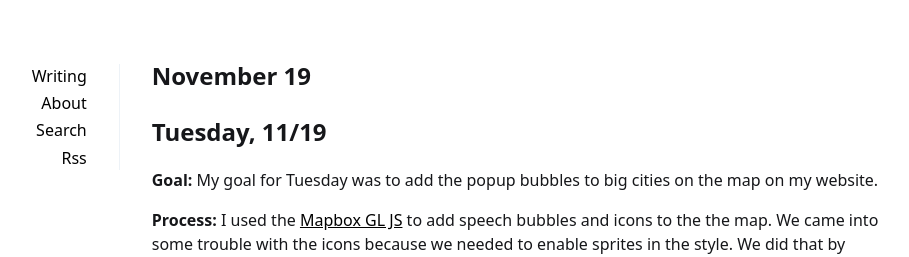
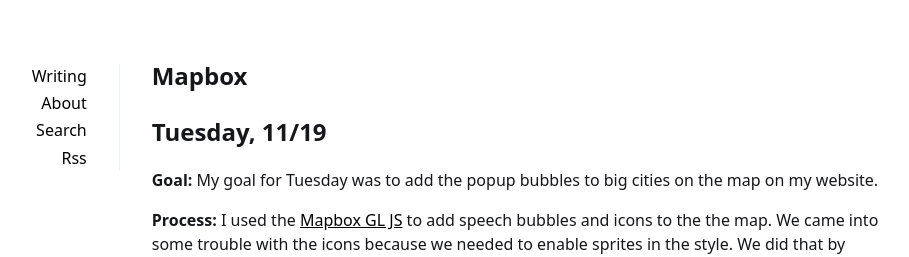
Before and after one commit to xiomaraquinonez/xiomaraquinonez.github.io, a Jekyll site: the page built from _posts/2019-11-19-November19.md, in a window 1280 px wide. Shown: the top 257 px of the page, without its empty margins (201-1110 px from the left). Built offline with Jekyll 4.4.1, drawn with Linux system fonts in a browser that asks for light colours.

Commit message:
Update and rename 2019-11-19-Mapbox.md to 2019-11-19-November19.md

```diff
--- a/_posts/2019-11-19-Mapbox.md
+++ b/_posts/2019-11-19-November19.md
@@ -1,6 +1,6 @@
 ---
 layout: post
-title:  "November 19"
+title:  "Mapbox"
 author: Vinish
 categories: [ tutorial ]
 ---
```
